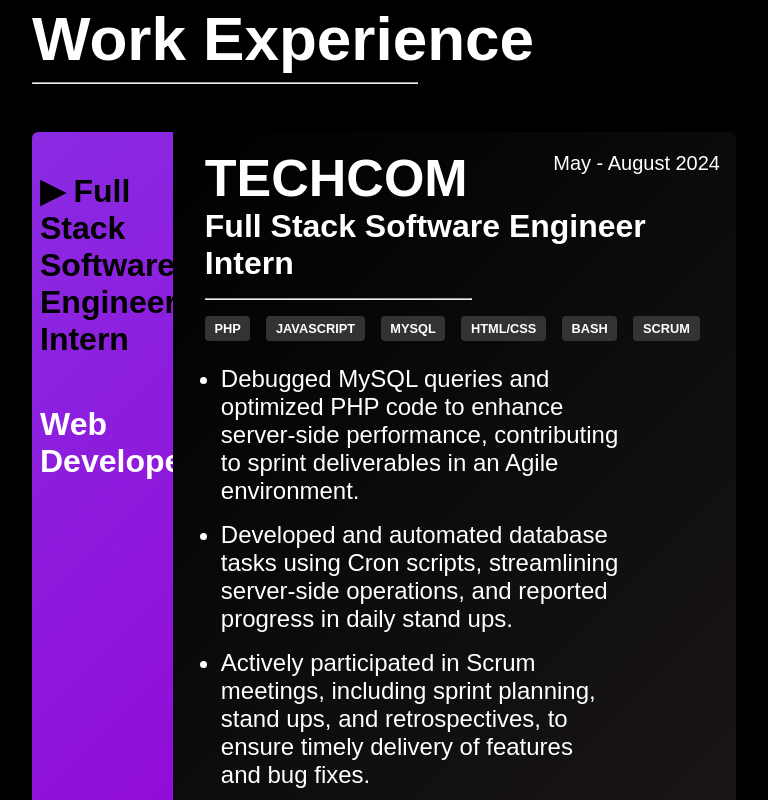
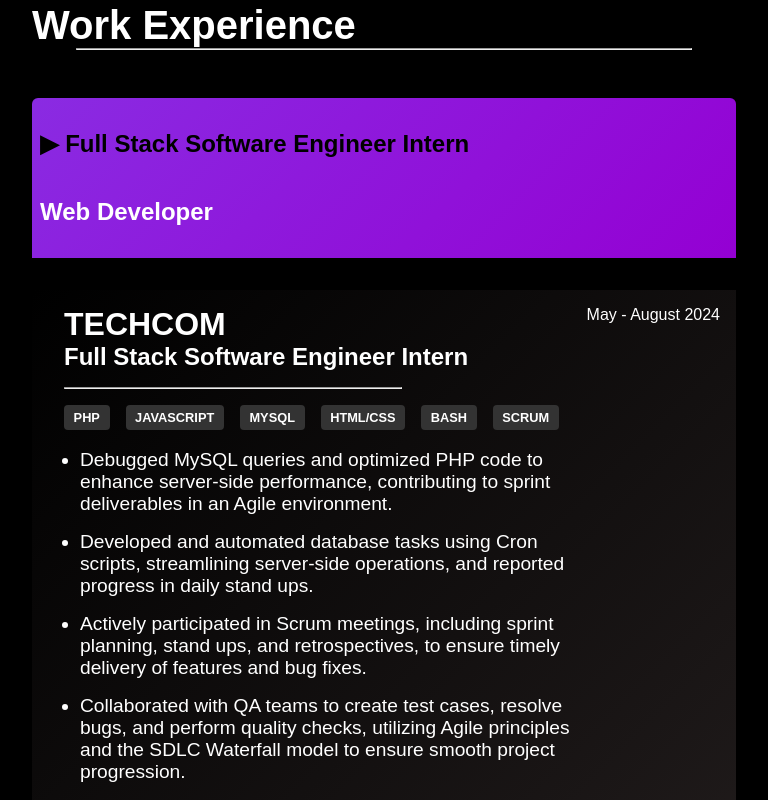
Before and after one commit to NolanS55/portfolioV2, a React (Create React App) app: page / in a window 768 px wide. Shown: the part 720-1520 px from the top of the page. Built offline with nearby package versions, Linux system fonts and the light colour scheme.

Commit message:
mobile work section

```diff
--- a/package.json
+++ b/package.json
@@ -7,6 +7,7 @@
     "@testing-library/jest-dom": "^6.6.3",
     "@testing-library/react": "^16.3.0",
     "@testing-library/user-event": "^13.5.0",
+    "lucide-react": "^0.488.0",
     "react": "^19.1.0",
     "react-dom": "^19.1.0",
     "react-scripts": "5.0.1",
--- a/src/Portfolio.css
+++ b/src/Portfolio.css
@@ -21,6 +21,13 @@
 
   }
 
+  .hamburger {
+    display: none;
+    cursor: pointer;
+    position: absolute;
+    left: 1.5rem;
+  }
+
   .nav-link {
     color: white;
     transition: color 0.3s ease;
@@ -30,6 +37,8 @@
   .nav-link:hover {
     color: #a916e7; /* Tailwind purple-400 */
   }
+
+
 
   .hero-section {
     margin-top: 2rem;
@@ -101,51 +110,32 @@
   .experience-role-header {
     text-align: center;
     font-family: 'Poppins', sans-serif;
-    font-size: 3.25rem;
+    font-size: clamp(2rem, 4vw, 3.25rem);
     font-weight: 700;
     margin: 0;
     margin-top: 1rem;
   }
 
-  .experience-section .section-title {
+  .section-title {
+    text-align: left;
+    font-size: clamp(2.5rem, 5vw, 3.875rem);
+    font-weight: 700;
+    margin: 0 0 0 0;
     padding: 0 2rem;
   }
 
   .experience-line-head {
-    margin-right: 50%;
+    margin-left: 2rem;
     width: 50%;
-    margin-left: 2rem;
-  }
-
-  .section-title {
-    text-align: left;
-    font-size: 3.875rem;
-    font-weight: 700;
-    margin-bottom: 0;
-    margin-top: 0;
-  }
-
-
-  .experience-line {
-    width: 50%;
-    margin-right: 55%;
+    margin-right: auto;
   }
 
   .experience-wrapper {
     display: flex;
-    flex-direction: column;
-    margin-top: 3rem;
-    margin-bottom: 0;
-    opacity: 1;
-    transition: opacity 1s ease-in;
-    margin-left: 2rem;
-    margin-right: 2rem;
-  }
-
-  @media (min-width: 768px) {
-    .experience-wrapper {
-      flex-direction: row;
-    }
+    flex-direction: row;
+    margin: 3rem 2rem 0 2rem;
+    gap: 2rem;
+    transition: flex-direction 0.3s ease;
   }
 
   .experience-role {
@@ -156,10 +146,37 @@
     border-bottom-left-radius: 0.375rem;
   }
 
+  @media (max-width: 1140px) {
+    .experience-wrapper {
+      flex-direction: column;
+    }
+
+    .experience-role {
+      width: 100%;
+      border-radius: 0.375rem 0.375rem 0 0;
+    }
+
+    .experience-details {
+      border-radius: 0 0 0.375rem 0.375rem;
+    }
+
+    .experience-line-head,
+    .experience-line {
+      width: 80%;
+      margin: 0 auto;
+    }
+
+    .experience-list {
+      max-width: 100%;
+    }
+  }
+
+
+
   .experience-title {
     font-weight: 600;
-    font-size: 2rem;
-    padding: .5rem;
+    font-size: clamp(1.5rem, 3vw, 2rem);
+    padding: 0.5rem;
   }
 
   .fade-in {
@@ -180,12 +197,7 @@
   .experience-details {
     flex: 1;
     background: linear-gradient(135deg, black 0%, rgb(32, 27, 27) 100%);
-    border-radius: 0.375rem;
     padding-left: 2rem;
-  }
-
-  .experience-details.visible {
-    opacity: 1;
   }
 
   .experience-header {
@@ -195,31 +207,34 @@
   }
 
   .company-name {
-    font-size: 3.25rem;
+    font-size: clamp(2rem, 4vw, 3.25rem);
     font-weight: 700;
-    margin: 0;
-    margin-top: 1rem;
+    margin: 1rem 0 0 0;
   }
 
   .duration {
-    font-size: 1.25rem;
+    font-size: clamp(1rem, 2vw, 1.25rem);
     margin-right: 1rem;
   }
 
   .position {
-    font-size: 2rem;
+    font-size: clamp(1.5rem, 3vw, 2rem);
     font-weight: 600;
-    margin-top: 0rem;
-    margin-bottom: 1rem;
+    margin: 0 0 1rem 0;
     text-align: left;
   }
 
+  .experience-line {
+    width: 50%;
+    margin-right: 55%;
+  }
+
   .experience-list {
-    font-size: 1.5rem;
+    font-size: clamp(1rem, 2.5vw, 1.5rem);
     list-style-type: disc;
     padding-left: 1rem;
     text-align: left;
-    max-width: 75%;;
+    max-width: 75%;
   }
 
   .experience-item {
@@ -482,3 +497,44 @@
     padding: 2rem;
     text-align: left;
   }
+
+  @media (max-width: 1240px) {
+    .about-section {
+      padding: 0 1rem 2rem;
+    }
+
+    .about-image-container {
+      width: 45%; /* or use max-width or responsive units like vw */
+      height: auto;
+      justify-content: center;
+      margin-right: auto;
+      margin-left: auto;
+      margin-top: 1rem;
+    }
+
+    .about {
+    width: 85%;
+    height: auto;
+    background: linear-gradient(135deg, black 0%, rgb(32, 27, 27) 100%);
+    margin-left: auto;
+    margin-right: auto;
+    border-radius: 10px;
+    border: 5px solid; /* fallback */
+    border-image: linear-gradient(to right, #8A2BE2, #9400D3);
+    border-image-slice: 1;
+    border-radius: 5;
+    }
+
+    .profile-image {
+      width: 100%;
+      height: auto; /* maintains aspect ratio */
+    display: block; /* removes small space under image */
+    object-fit: cover;
+    }
+    .about-title {
+      font-size: 1.5rem;
+    }
+    .about-description {
+      font-size: 0.75rem;
+    }
+  }
--- a/src/Portfolio.js
+++ b/src/Portfolio.js
@@ -12,6 +12,7 @@
 
 const Portfolio = () => {
 
+  // State variables for work experience and projects
     const [company_name, setCompanyName] = useState("TECHCOM");
     const [title, setTitle] = useState("Full Stack Software Engineer Intern");
     const [duration, setDuration] = useState("May - August 2024");
@@ -27,6 +28,8 @@
     const [unSelected, setUnselected] = useState("#FFFFFF")
     const [titleSelected, setTitleSelected] = useState("▶ Full Stack Software Engineer Intern")
     const [titleUnselected, setTitleUnselected] = useState("Web Developer")
+
+
 
     const jobChange = (job) => {
         if(job === "t") {
```
Also changed, not shown: 1 other file (tests, documents, lock files or other folders).
